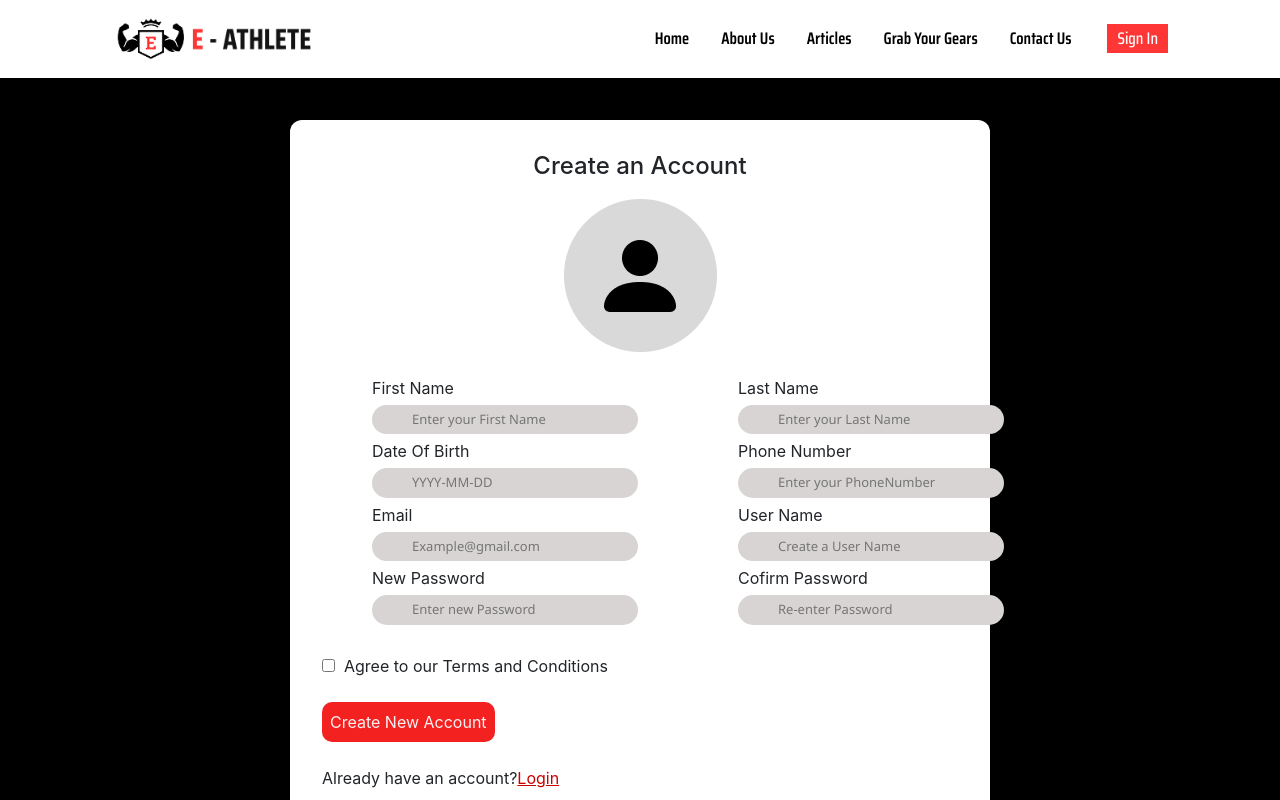
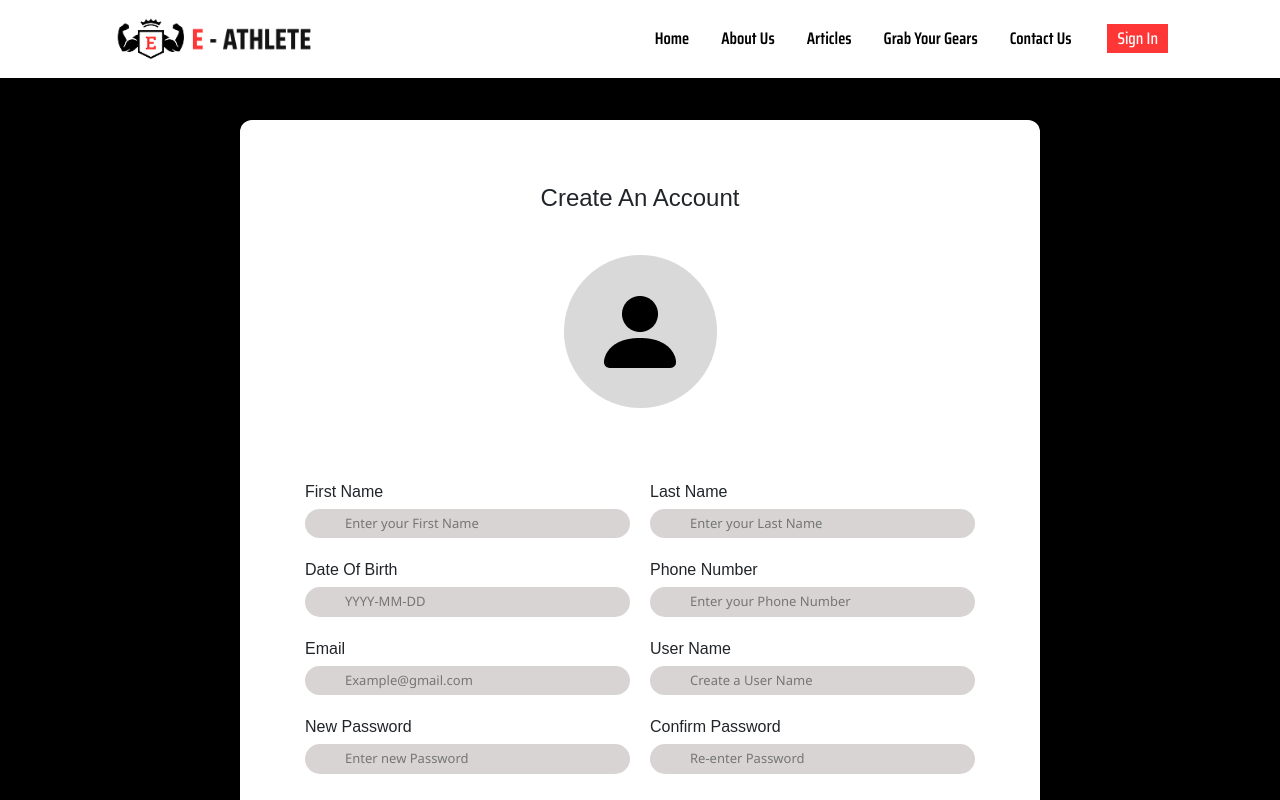
Before and after one commit to TDNusara/eAthlete, a React (Create React App) app: page /UserCreateAcc in a window 1280 px wide. Shown: the top 800 px of the page. Built offline with nearby package versions, Linux system fonts and the light colour scheme.

Commit message:
complete css changes in all forms(create account page)

```diff
--- a/src/pages/CreateAcc/UCreateAcc.js
+++ b/src/pages/CreateAcc/UCreateAcc.js
@@ -11,7 +11,6 @@ import { Link } from 'react-router-dom';
 import SNavbar from '../../components/SNavbar';
 import Footer from '../../components/Footer';
 
-
 function UCreateAcc() {
   const [FirstName, setFirstName] = useState('');
   const [LastName, setLastName] = useState('');
@@ -24,55 +23,115 @@ function UCreateAcc() {
 
   return (
     <>
-    <div>
-      <SNavbar/>
-    <div class="FLearner">
-      <div class="FCEmpty">
-        <h2 className='FLh'>Create an Account</h2>
-        <div class="PP"><img src={ProfilePhoto} alt="PPhoto" /></div>
+      <SNavbar />
+      <div className="FLearner">
+        <div className="FCVEmpty">
 
-        <div className="Uform-columns">
+          <form className="form-container">
 
-          <div class="Form-left">
+            <h2 className='FLh'>Create An Account</h2><br />
+            <div className="PP"><img src={ProfilePhoto} alt="PPhoto" /></div>
+            <br /><br />
 
-            <TextField label="First Name" value={FirstName} onChange={(e) => setFirstName(e.target.value)} placeholder="Enter your First Name" />
-            <DatePicker label="Date Of Birth" value={Date} onChange={(e) => setDate(e.target.value)} placeholder="YYYY-MM-DD" />
-            <EmailL label="Email" value={Email} onChange={(e) => setEmail(e.target.value)} placeholder="Example@gmail.com" />
-            <PasswordField label="New Password" value={newpassword} onChange={(e) => setnewPassword(e.target.value)} placeholder="Enter new Password" />
+            <div className="form-row">
+              <div className="form-group">
+                <TextField
+                  label="First Name"
+                  value={FirstName}
+                  onChange={(e) => setFirstName(e.target.value)}
+                  placeholder="Enter your First Name"
+                />
+              </div>
+              <div className="form-group">
+                <TextField
+                  label="Last Name"
+                  value={LastName}
+                  onChange={(e) => setLastName(e.target.value)}
+                  placeholder="Enter your Last Name"
+                />
+              </div>
+            </div>
 
+            <div className="form-row">
+              <div className="form-group">
+                <DatePicker
+                  label="Date Of Birth"
+                  value={Date}
+                  onChange={(e) => setDate(e.target.value)}
+                  placeholder="YYYY-MM-DD"
+                />
+              </div>
+              <div className="form-group">
+                <PhoneNum
+                  label="Phone Number"
+                  value={PhoneNumber}
+                  onChange={(e) => setPhoneNumber(e.target.value)}
+                  placeholder="Enter your Phone Number"
+                />
+              </div>
+            </div>
 
-          </div>
+            <div className="form-row">
+              <div className="form-group">
+                <EmailL
+                  label="Email"
+                  value={Email}
+                  onChange={(e) => setEmail(e.target.value)}
+                  placeholder="Example@gmail.com"
+                />
+              </div>
+              <div className="form-group">
+                <TextField
+                  label="User Name"
+                  value={UserName}
+                  onChange={(e) => setUserName(e.target.value)}
+                  placeholder="Create a User Name"
+                />
+              </div>
+            </div>
 
-          <div class="Form-right">
+            <div className="form-row">
+              <div className="form-group">
+                <PasswordField
+                  label="New Password"
+                  value={newpassword}
+                  onChange={(e) => setnewPassword(e.target.value)}
+                  placeholder="Enter new Password"
+                />
+              </div>
+              <div className="form-group">
+                <PasswordField
+                  label="Confirm Password"
+                  value={confirmpassword}
+                  onChange={(e) => setconfirmPassword(e.target.value)}
+                  placeholder="Re-enter Password"
+                />
+              </div>
+            </div>
 
+            <div className="form-footer">
+              <CheckBoxAgree />
+            </div>
 
-            <TextField label="Last Name" value={LastName} onChange={(e) => setLastName(e.target.value)} placeholder="Enter your Last Name" />
-            <PhoneNum label="Phone Number" value={PhoneNumber} onChange={(e) => setPhoneNumber(e.target.value)} placeholder="Enter your PhoneNumber " />
-            <TextField label="User Name" value={UserName} onChange={(e) => setUserName(e.target.value)} placeholder="Create a User Name" />
-            <PasswordField label="Cofirm Password" value={confirmpassword} onChange={(e) => setconfirmPassword(e.target.value)} placeholder="Re-enter Password" />
+            <div className="form-row">
+              <RedButton type="submit" />
+            </div>
 
-          </div>
+            <br />
+            <div className="form-footer">
+              <p>
+                Already have an account? <Link to="/Login" className="linkR">Login</Link>
+              </p>
+            </div>
+
+          </form>
 
         </div>
-
-
-          <CheckBoxAgree/>
-          <RedButton/>
-          <div class="Fbottom">
-          <p class="Q1">Already have an account?<Link to="/Login" className="linkR">Login</Link></p>
-
-
-          </div>
-
       </div>
-    </div>
-    </div>
-    <br/><br/><br/><br/>
-    <Footer/>
+      <br /><br /><br /><br />
+      <Footer />
     </>
-  )
+  );
 }
 
-
-
 export default UCreateAcc;
--- a/src/pages/CreateAcc/UKarateCreateAcc.js
+++ b/src/pages/CreateAcc/UKarateCreateAcc.js
@@ -7,13 +7,12 @@ import EmailL from "../../components/LoginComponents/EmailL";
 import PasswordField from "../../components/LoginComponents/PasswordField";
 import CheckBoxAgree from '../../components/LoginComponents/CheckBoxAgree';
 import RedButton from '../../components/LoginComponents/RedButton';
+import CheckBox from '../../components/LoginComponents/CheckBox';
 import { Link } from 'react-router-dom';
-import CheckBox from '../../components/LoginComponents/CheckBox';
 import SNavbar from '../../components/SNavbar';
 import Footer from '../../components/Footer';
 
-
-function UCreateAcc() {
+function UKarateCreateAcc() {
   const [FirstName, setFirstName] = useState('');
   const [LastName, setLastName] = useState('');
   const [Date, setDate] = useState('');
@@ -25,76 +24,109 @@ function UCreateAcc() {
 
   return (
     <>
-        <div>
-            <SNavbar/>
-        <div class="FLearner">
-            <div class="FCEmpty">
-                <h2 className='FLh'>Create An Account</h2>
-                <div class="PP"><img src={ProfilePhoto} alt="PPhoto" /></div>
+      <SNavbar />
+      <div className="FLearner">
+        <div className="FCVEmpty">
 
-                <div className="form-columns">
+          <form className="form-container">
 
-                    <div class="Form-left">
+            <h2 className='FLh'>Create An Account</h2><br />
+            <div className="PP"><img src={ProfilePhoto} alt="PPhoto" /></div>
+            <br /><br />
 
-                        <TextField label="First Name" value={FirstName} onChange={(e) => setFirstName(e.target.value)} placeholder="Enter your First Name" />
-                        <DatePicker label="Date Of Birth" value={Date} onChange={(e) => setDate(e.target.value)} placeholder="YYYY-MM-DD" />
-
-
+            <div className="form-row">
+              <div className="form-group">
+                <TextField
+                  label="First Name"
+                  value={FirstName}
+                  onChange={(e) => setFirstName(e.target.value)}
+                  placeholder="Enter your First Name"
+                />
+                <DatePicker
+                  label="Date Of Birth"
+                  value={Date}
+                  onChange={(e) => setDate(e.target.value)}
+                  placeholder="YYYY-MM-DD"
+                />
+              </div>
+              <div className="form-group">
+                <TextField
+                  label="Last Name"
+                  value={LastName}
+                  onChange={(e) => setLastName(e.target.value)}
+                  placeholder="Enter your Last Name"
+                />
+                <PhoneNum
+                  label="Phone Number"
+                  value={PhoneNumber}
+                  onChange={(e) => setPhoneNumber(e.target.value)}
+                  placeholder="Enter your Phone Number"
+                />
+              </div>
             </div>
 
-                    <div class="Form-right">
-
-
-                        <TextField label="Last Name" value={LastName} onChange={(e) => setLastName(e.target.value)} placeholder="Enter your Last Name" />
-                        <PhoneNum label="Phone Number" value={PhoneNumber} onChange={(e) => setPhoneNumber(e.target.value)} placeholder="Enter your PhoneNumber " />
-
-                    </div>
-
-                </div>
-
-
+            <div className="form-footer">
               <CheckBox />
-
-
-                <br />
-
-
-                <div className="form-columns">
-
-                    <div class="Form-left">
-
-                        <EmailL label="Email" value={Email} onChange={(e) => setEmail(e.target.value)} placeholder="Example@gmail.com" />
-                        <PasswordField label="New Password" value={newpassword} onChange={(e) => setnewPassword(e.target.value)} placeholder="Enter new Password" />
-
-                    </div>
-
-                    <div class="Form-right">
-                        <TextField label="User Name" value={UserName} onChange={(e) => setUserName(e.target.value)} placeholder="Create a User Name" />
-                        <PasswordField label="Cofirm Password" value={confirmpassword} onChange={(e) => setconfirmPassword(e.target.value)} placeholder="Re-enter Password" />
-                    </div>
-
             </div>
 
             <br />
 
+            <div className="form-row">
+              <div className="form-group">
+                <EmailL
+                  label="Email"
+                  value={Email}
+                  onChange={(e) => setEmail(e.target.value)}
+                  placeholder="Example@gmail.com"
+                />
+                <PasswordField
+                  label="New Password"
+                  value={newpassword}
+                  onChange={(e) => setnewPassword(e.target.value)}
+                  placeholder="Enter new Password"
+                />
+              </div>
+              <div className="form-group">
+                <TextField
+                  label="User Name"
+                  value={UserName}
+                  onChange={(e) => setUserName(e.target.value)}
+                  placeholder="Create a User Name"
+                />
+                <PasswordField
+                  label="Confirm Password"
+                  value={confirmpassword}
+                  onChange={(e) => setconfirmPassword(e.target.value)}
+                  placeholder="Re-enter Password"
+                />
+              </div>
+            </div>
+
+            <br />
+
+            <div className="form-footer">
               <CheckBoxAgree />
+            </div>
 
-                <RedButton />
+            <div className="form-row">
+              <RedButton type="submit" />
+            </div>
 
-                <div class="Fbottom">
-                    <p class="Q1">Already have an account?<Link to="/Login" className="linkR">Login</Link></p>
+            <br />
+            <div className="form-footer">
+              <p>
+                Already have an account? <Link to="/Login" className="linkR">Login</Link>
+              </p>
+            </div>
 
-                </div>
+          </form>
 
         </div>
       </div>
-        </div>
-        <br/>
-    <Footer/>
+      <br />
+      <Footer />
     </>
   );
 }
 
-
-
-export default UCreateAcc;
+export default UKarateCreateAcc;
```
Lines whose indentation alone changed are shown as unchanged.
